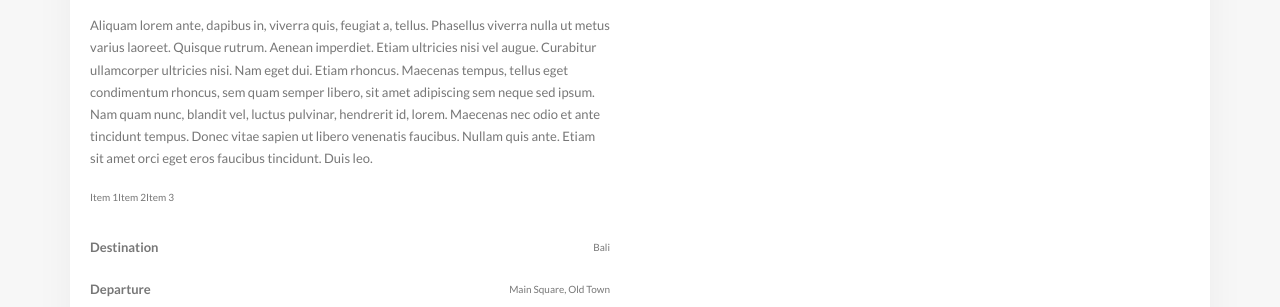
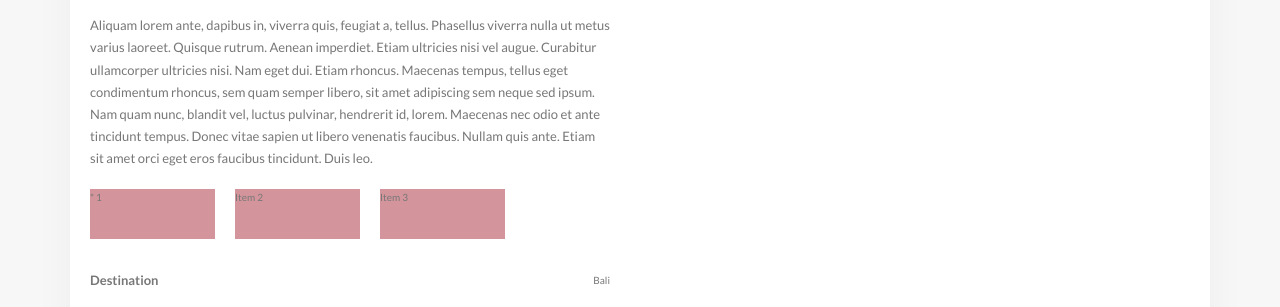
Before and after one commit to nejcgorsic/Natours, a website: page tour.html in a window 1280 px wide. Shown: the part 474-781 px from the top of the page. Drawn offline with Linux system fonts and the light colour scheme.

Commit message:
Added tour left col HTML with formatting CSS

```diff
--- a/sass/components/_tour-data.scss
+++ b/sass/components/_tour-data.scss
@@ -44,6 +44,19 @@
     padding-top: 2rem;
     padding-left: 2rem;
     display: flex;
+
+
+    &--1,
+    &--2,
+    &--3 {
+        margin-right: 2rem;
+        height: 50px;
+        width: 125px;
+        background-color: $color-secondary-light;
+    }
+
+
+
 }
 
 .tour__includes {
--- a/tour.html
+++ b/tour.html
@@ -86,7 +86,12 @@
                     </div>
                     <div class="tour__item">
                         <div class="tour__item--1">
-                            Item 1
+                            <span class="tour__item--1-icon">
+                                *
+                            </span>
+                            <span class="tour__item--1-value">
+                                1
+                            </span>
                         </div>
                         <div class="tour__item--2">
                             Item 2
```
Also changed, not shown: index.html (+1 -3 lines), css/style.css.
